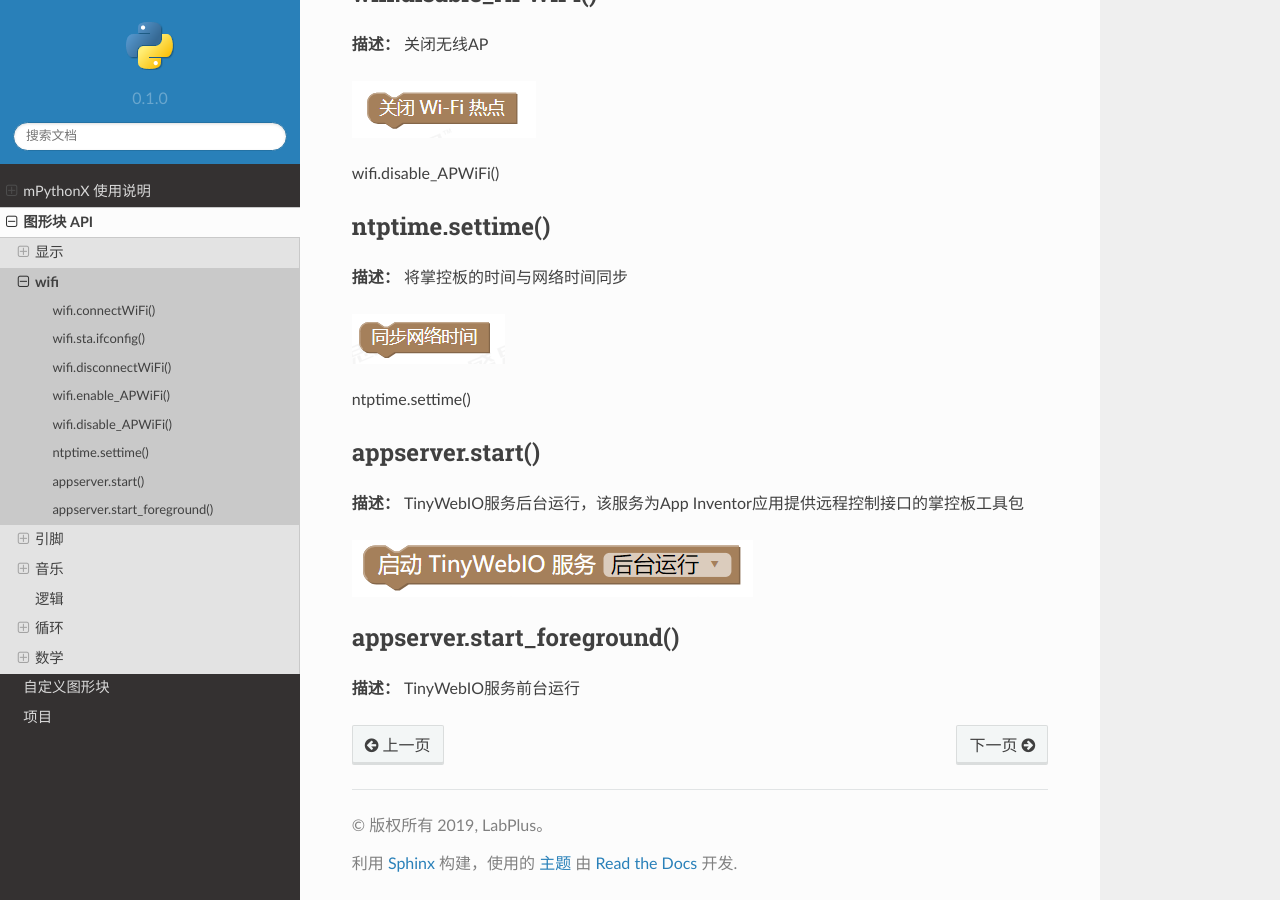
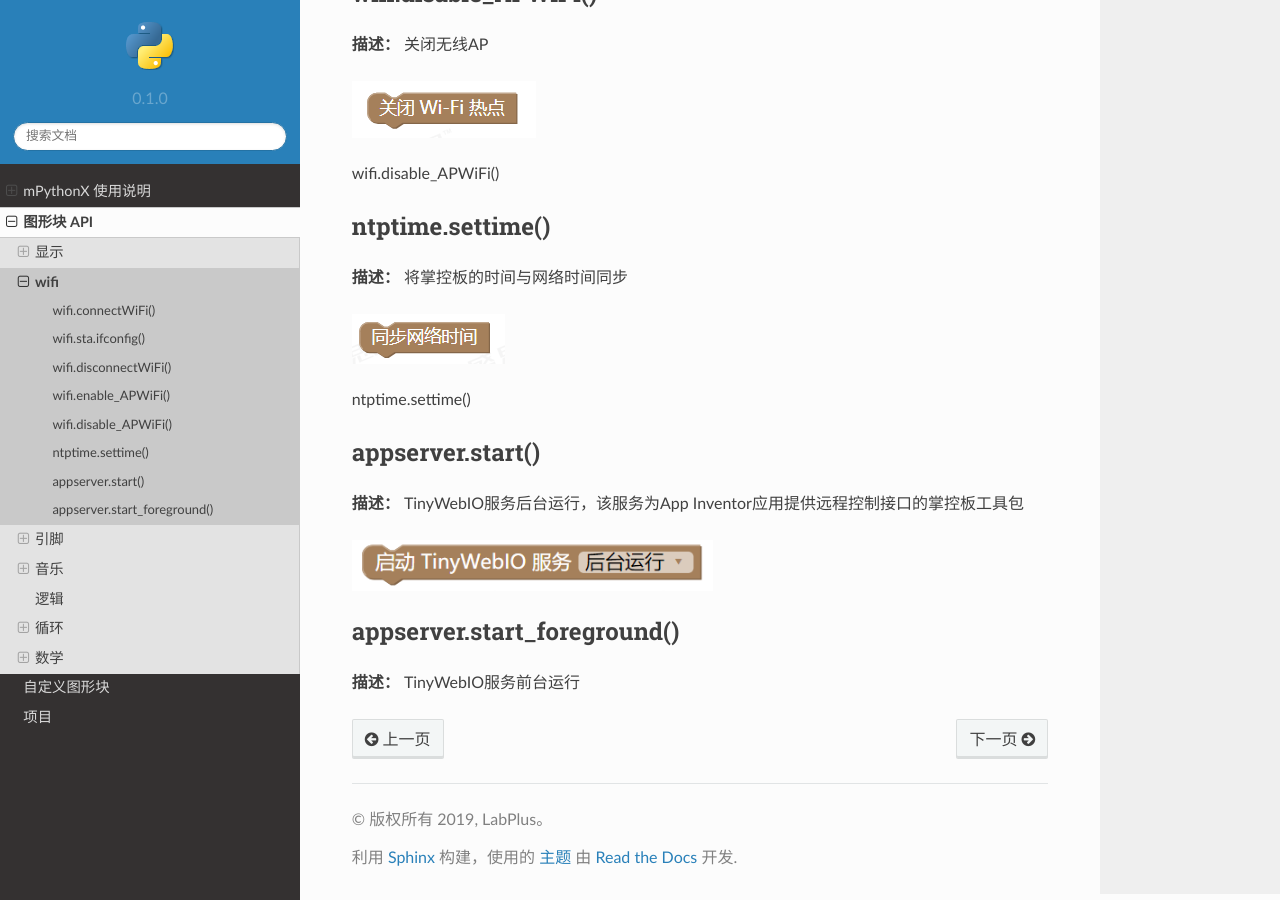
Before and after one commit to labplus-cn/mPythonX-docs, a Sphinx documentation site: the page built from source/blocks/wifi.rst, in a window 1280 px wide and 900 px high, scrolled down 1902 px. Built offline with Sphinx 7.4.7 and the Read the Docs theme 2.0.0, drawn with Linux system fonts in a browser that asks for light colours.

Commit message:
TinyWebIO.png调整

```diff
--- a/source/blocks/wifi.rst
+++ b/source/blocks/wifi.rst
@@ -92,7 +92,7 @@ appserver.start()
 **描述：** TinyWebIO服务后台运行，该服务为App Inventor应用提供远程控制接口的掌控板工具包
 
 .. image:: /images/blocks/wifi/TinyWebIO.png
-    :scale: 100 %
+    :scale: 90 %
 
 
 appserver.start_foreground()
```
